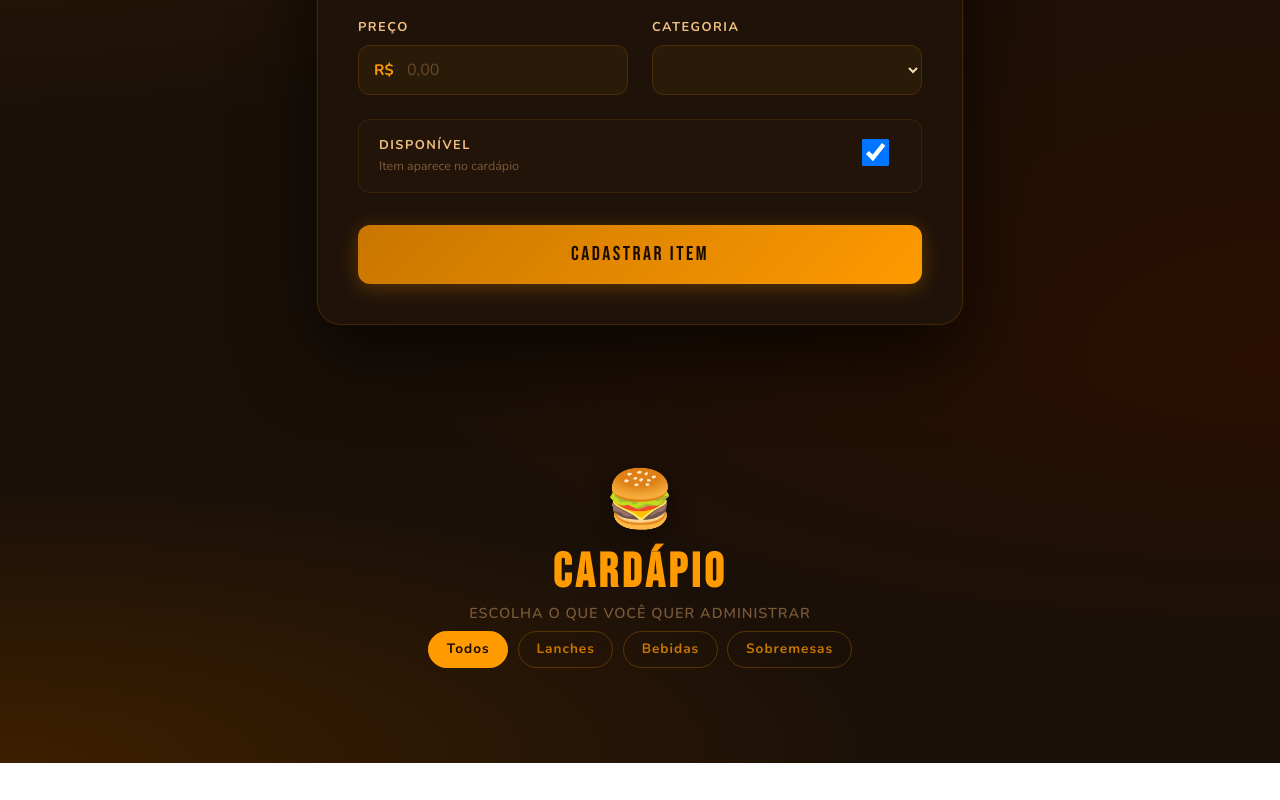
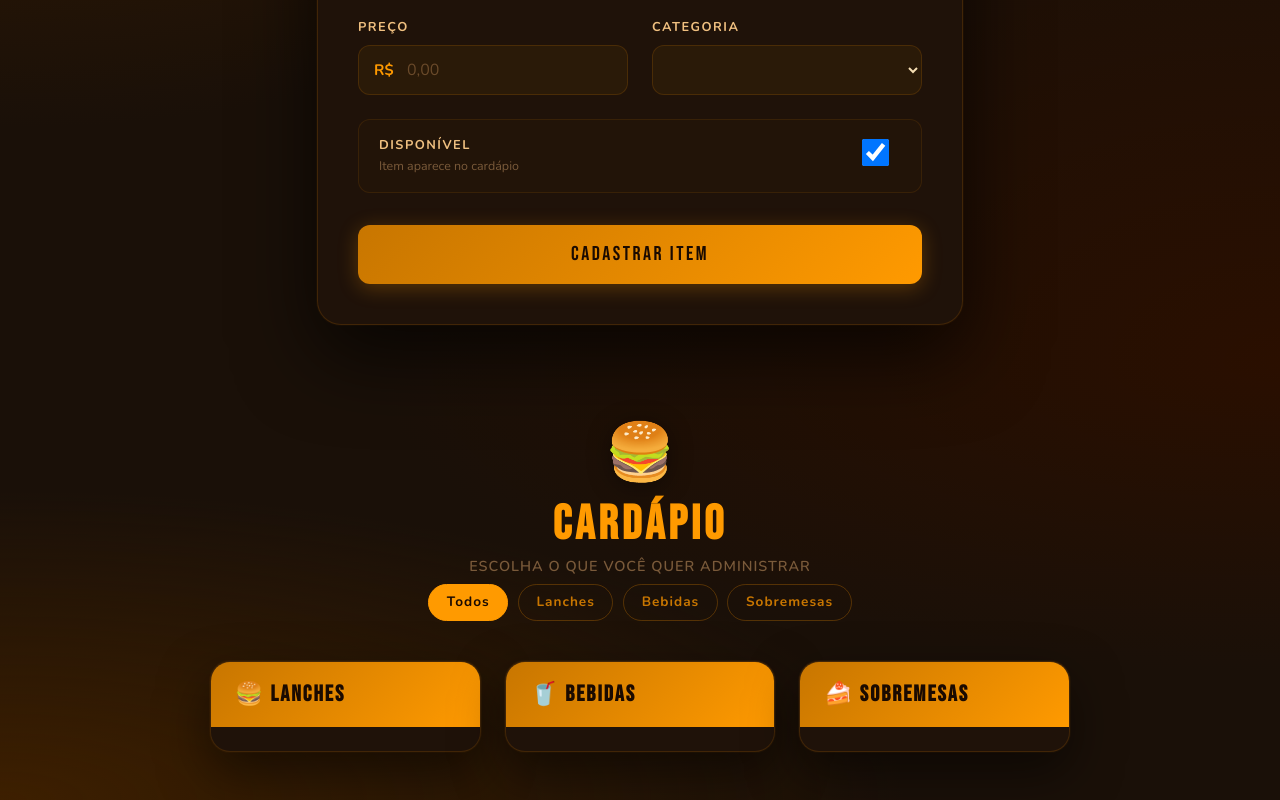
Before and after one commit to raulramosneves9-arch/cardapio-digita-vue, a Vue app: page / in a window 1280 px wide. Shown: the part 437-1237 px from the top of the page. Before the commit the page ends 1200 px from the top, so only its background shows below. Built offline with nearby package versions, Linux system fonts and the light colour scheme.

Commit message:
adicionado v-show para mostrar os itens com forme clicados, tvlz a função não esteja funcionando ainda, vou arrumar no até o proximo commit

```diff
--- a/src/views/list.vue
+++ b/src/views/list.vue
@@ -1,9 +1,11 @@
 <script setup>
+import { computed, ref } from "vue"
 
-</script>
+const filtroAtivo = ref('todos')
 
-<script setup>
-
+const mostrarLanches = computed(() => filtroAtivo.value === 'todos' || filtroAtivo.value === 'lanches')
+const mostrarBebidas = computed(() => filtroAtivo.value === 'todos' || filtroAtivo.value === 'bebidas')
+const mostrarSobremesas = computed(() => filtroAtivo.value === 'todos' || filtroAtivo.value === 'sobremesas')
 </script>
 
 <template>
@@ -18,18 +20,21 @@
                 <h1 class="page-title">Cardápio</h1>
                 <p class="page-subtitle">Escolha o que você quer administrar</p>
                 <nav class="filter-nav">
-                    <button class="btn-filter active" @click="todos">Todos</button>
-                    <button class="btn-filter" @click="lanches">Lanches</button>
-                    <button class="btn-filter" @click="bebidas">Bebidas</button>
-                    <button class="btn-filter" @click="sobremesas">Sobremesas</button>
+                    <button :class="['btn-filter', { active: filtroAtivo === 'todos' }]" @click="todos">Todos</button>
+                    <button :class="['btn-filter', { active: filtroAtivo === 'lanches' }]"
+                        @click="lanches">Lanches</button>
+                    <button :class="['btn-filter', { active: filtroAtivo === 'bebidas' }]"
+                        @click="bebidas">Bebidas</button>
+                    <button :class="['btn-filter', { active: filtroAtivo === 'sobremesas' }]"
+                        @click="sobremesas">Sobremesas</button>
                 </nav>
             </header>
 
             <!-- ===== GRID DE CATEGORIAS ===== -->
-            <section style="display: none;" class="menu-grid">
+            <section class="menu-grid">
 
                 <!-- ===== CATEGORIA: LANCHES ===== -->
-                <article class="card" style="display: none;">
+                <article class="card" v-show="filtroAtivo === 'todos' || filtroAtivo === 'lanches'">
                     <header class="card-header">
                         <h2 class="category-title">🍔 Lanches</h2>
                     </header>
@@ -38,7 +43,7 @@
                 </article>
 
                 <!-- ===== CATEGORIA: BEBIDAS ===== -->
-                <article class="card" style="display: none;">
+                <article class="card" v-show="filtroAtivo === 'todos' || filtroAtivo === 'bebidas'">
                     <header class="card-header">
                         <h2 class="category-title">🥤 Bebidas</h2>
                     </header>
@@ -47,7 +52,7 @@
                 </article>
 
                 <!-- ===== CATEGORIA: SOBREMESAS ===== -->
-                <article class="card" style="display: none;">
+                <article class="card" v-show="filtroAtivo === 'todos' || filtroAtivo === 'sobremesas'">
                     <header class="card-header">
                         <h2 class="category-title">🍰 Sobremesas</h2>
                     </header>
```
